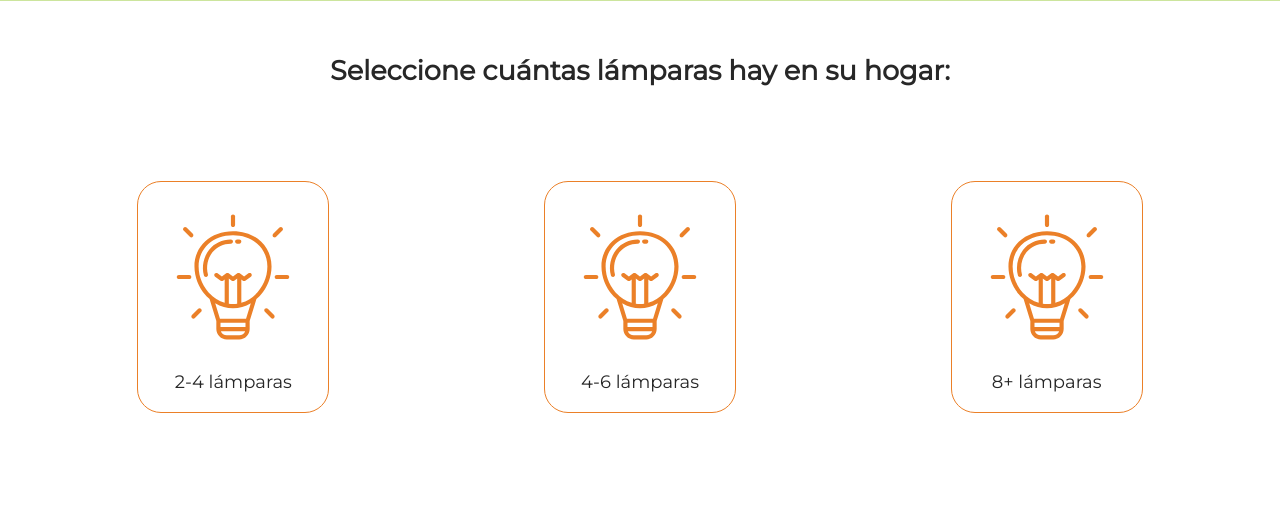
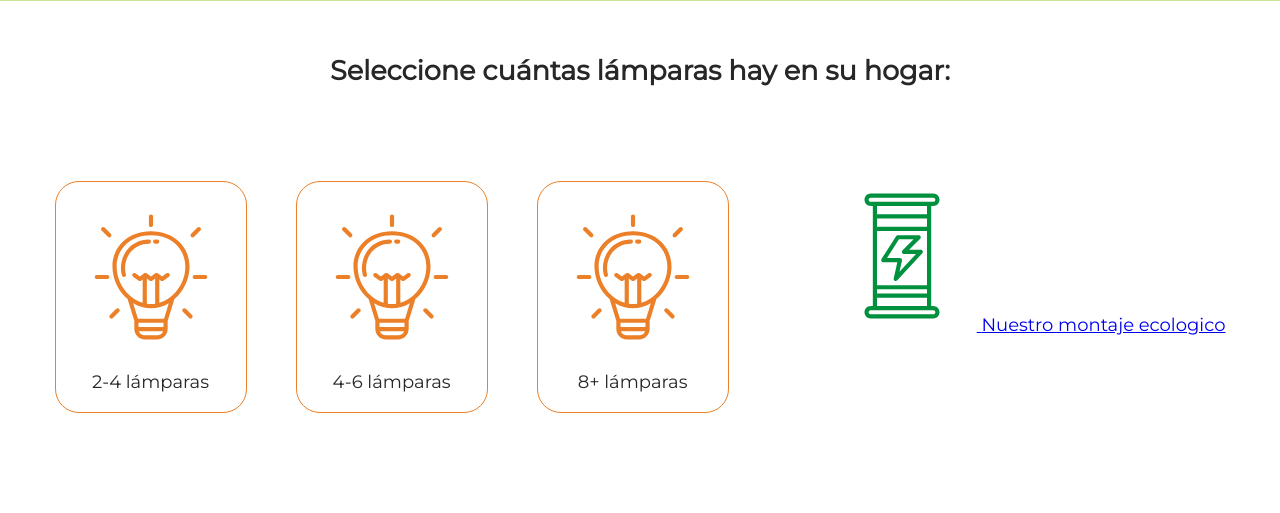
Before and after one commit to D4niel-Abril/Proyetos-kodland, a Flask app: page /1 in a window 1280 px wide. Shown: the part 469-982 px from the top of the page. Run offline with Flask 3, Linux system fonts and the light colour scheme.

Commit message:
Add files via upload

```diff
--- a/calculator_esp-main/templates/electronics.html
+++ b/calculator_esp-main/templates/electronics.html
@@ -40,7 +40,7 @@
       <li class="list__item">
         <a href={{ lights + "/10"}}>
           <img class="item__img" src="../static/img/color.svg" alt="battery">
-          <span>Nuestro montaje ecologico</span></a>
+          <span>Nuestra asamblea electonica</span></a>
       </li>
     </ul>
     {% endblock %}
--- a/calculator_esp-main/templates/lights.html
+++ b/calculator_esp-main/templates/lights.html
@@ -37,6 +37,10 @@
           <img class="item__img" src="../static/img/light.svg" alt="light">
           <span>8+ lámparas</span></a>
       </li>
+      <li class="list__item"></li>
+        <a href={{ size + "/11"}}>
+          <img class="item__img" src="../static/img/color.svg" alt="light">
+          <span>Nuestro montaje ecologico</span></a>
     </ul>
     {% endblock %}
   </main>
```
